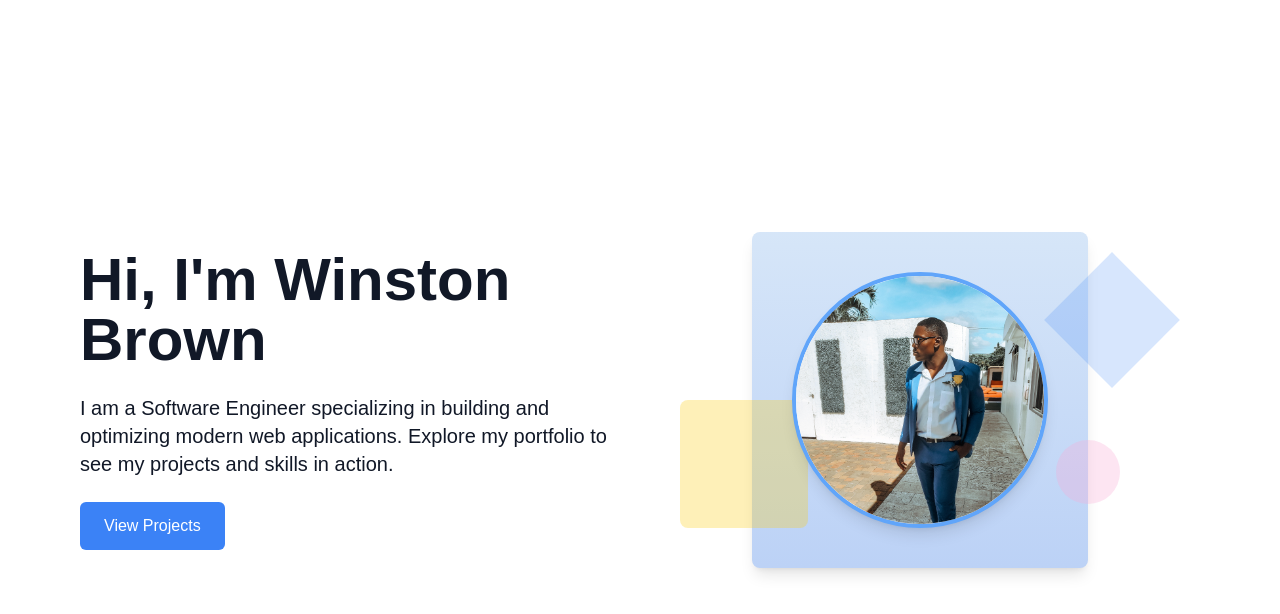
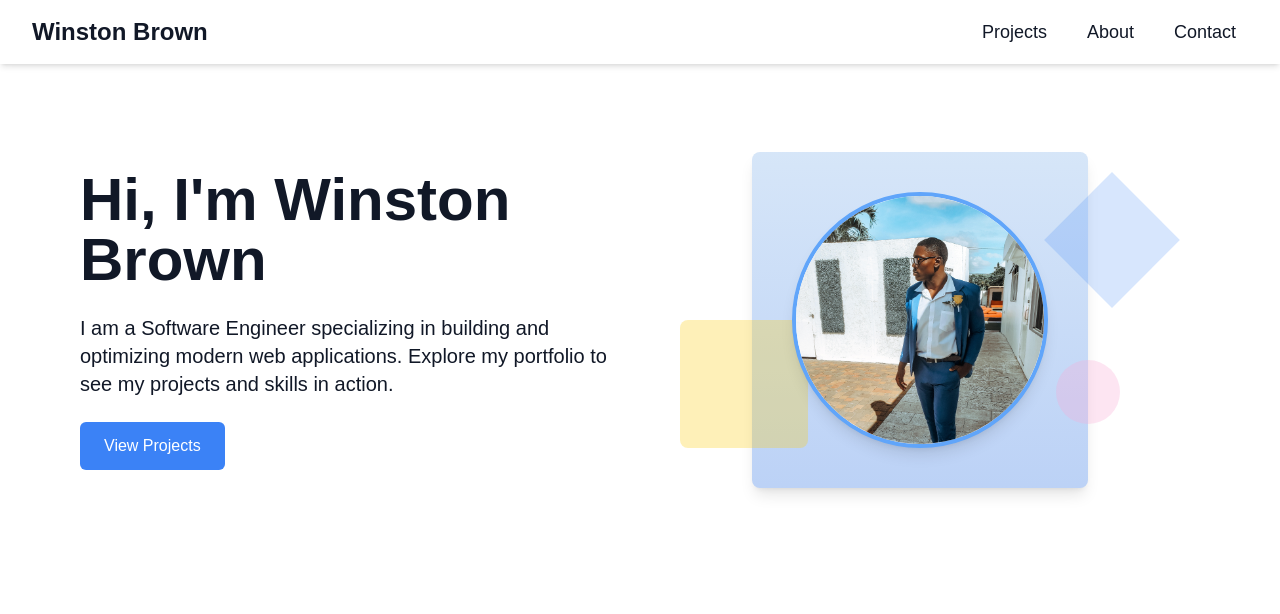
Before and after one commit to winnie-webb/winstonbrown2.0, a Next.js app: page / in a window 1280 px wide. Shown: the top 614 px of the page. Built offline with nearby package versions, Linux system fonts and the light colour scheme.

Commit message:
Added basic nav bar

```diff
--- /dev/null
+++ b/app/components/Navbar.jsx
@@ -0,0 +1,106 @@
+"use client";
+import React, { useState } from "react";
+
+const Navbar = () => {
+  const [isOpen, setIsOpen] = useState(false);
+
+  const toggleMenu = () => {
+    setIsOpen(!isOpen);
+  };
+
+  return (
+    <nav className="bg-white fixed top-0 left-0 w-full shadow-md z-50">
+      <div className="max-w-7xl mx-auto px-4 sm:px-6 lg:px-8">
+        <div className="flex justify-between items-center h-16">
+          <div className="flex-shrink-0">
+            <h1 className="text-2xl font-bold text-gray-900">Winston Brown</h1>
+          </div>
+
+          {/* Desktop Menu */}
+          <div className="hidden md:block">
+            <div className="ml-10 flex space-x-4">
+              <a
+                href="#projects"
+                className="text-gray-900 hover:text-blue-500 px-3 py-2 rounded-md text-lg font-medium"
+              >
+                Projects
+              </a>
+              <a
+                href="#about"
+                className="text-gray-900 hover:text-blue-500 px-3 py-2 rounded-md text-lg font-medium"
+              >
+                About
+              </a>
+              <a
+                href="#contact"
+                className="text-gray-900 hover:text-blue-500 px-3 py-2 rounded-md text-lg font-medium"
+              >
+                Contact
+              </a>
+            </div>
+          </div>
+
+          {/* Mobile Menu Button */}
+          <div className="md:hidden">
+            <button
+              onClick={toggleMenu}
+              type="button"
+              className="inline-flex items-center justify-center p-2 rounded-md text-gray-900 hover:text-blue-500 focus:outline-none"
+            >
+              <svg
+                className="h-6 w-6"
+                stroke="currentColor"
+                fill="none"
+                viewBox="0 0 24 24"
+              >
+                {isOpen ? (
+                  <path
+                    strokeLinecap="round"
+                    strokeLinejoin="round"
+                    strokeWidth="2"
+                    d="M6 18L18 6M6 6l12 12"
+                  />
+                ) : (
+                  <path
+                    strokeLinecap="round"
+                    strokeLinejoin="round"
+                    strokeWidth="2"
+                    d="M4 6h16M4 12h16M4 18h16"
+                  />
+                )}
+              </svg>
+            </button>
+          </div>
+        </div>
+      </div>
+
+      {/* Mobile Menu */}
+      {isOpen && (
+        <div className="md:hidden">
+          <div className="px-2 pt-2 pb-3 space-y-1 sm:px-3">
+            <a
+              href="#projects"
+              className="block text-gray-900 hover:text-blue-500 px-3 py-2 rounded-md text-base font-medium"
+            >
+              Projects
+            </a>
+            <a
+              href="#about"
+              className="block text-gray-900 hover:text-blue-500 px-3 py-2 rounded-md text-base font-medium"
+            >
+              About
+            </a>
+            <a
+              href="#contact"
+              className="block text-gray-900 hover:text-blue-500 px-3 py-2 rounded-md text-base font-medium"
+            >
+              Contact
+            </a>
+          </div>
+        </div>
+      )}
+    </nav>
+  );
+};
+
+export default Navbar;
--- a/app/page.js
+++ b/app/page.js
@@ -1,9 +1,10 @@
 import Hero from "./components/Hero";
+import Navbar from "./components/Navbar";
 
 export default function Home() {
   return (
     <div className="">
-      <nav className="bg-white h-20 w-full p-10"></nav>
+      <Navbar></Navbar>
       <Hero></Hero>
     </div>
   );
```
